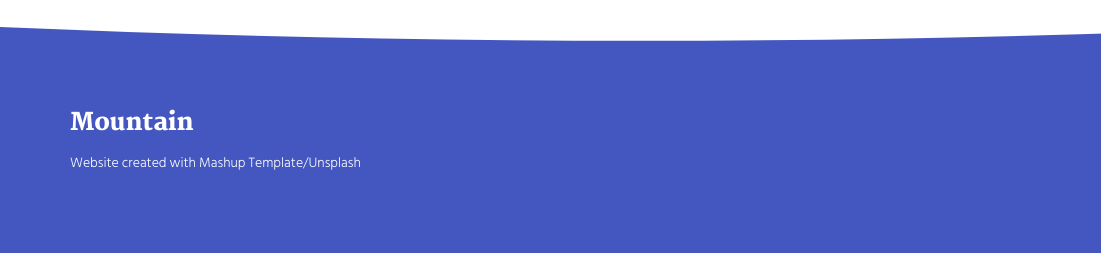
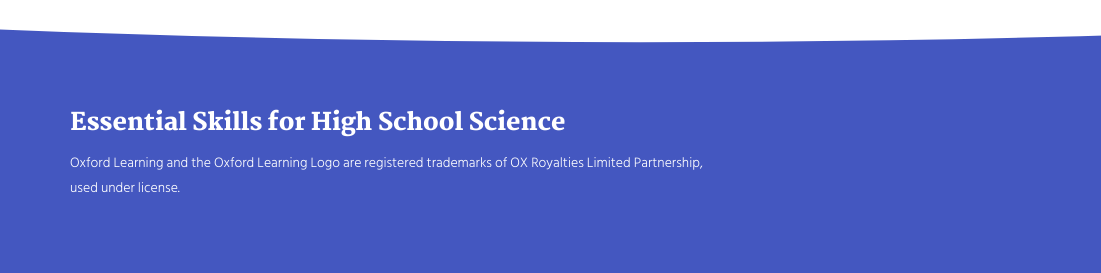
Before and after one commit to EssentialScienceSkills/EssentialScienceSkills.github.io, a plain HTML site: page chemistry.html in a window 1280 px wide. Shown: the part 1025-1298 px from the top of the page, 0-1101 px from the left. Drawn offline with Linux system fonts and the light colour scheme.

Commit message:
Edited footer

```diff
--- a/chemistry.html
+++ b/chemistry.html
@@ -99,11 +99,11 @@
 
 
           <div class="col-xs-12">
-        <h3>Mountain</h3>
+            <h3>Essential Skills for High School Science</h3>
 
             <div class="row">
               <div class="col-xs-12 col-sm-7">
-            <p><small>Website created with <a href="http://www.mashup-template.com/" title="Create website with free html template">Mashup Template</a>/<a href="https://www.unsplash.com/" title="Beautiful Free Images">Unsplash</a></small>
+                <p><small>Oxford Learning and the Oxford Learning Logo are registered trademarks of OX Royalties Limited Partnership, used under license.</small>
                 </p>
               </div>
               <div class="col-xs-12 col-sm-5">
```
Also changed, not shown: biology.html (+2 -2 lines), physics.html (+2 -2 lines). Lines whose indentation alone changed are shown as unchanged.
